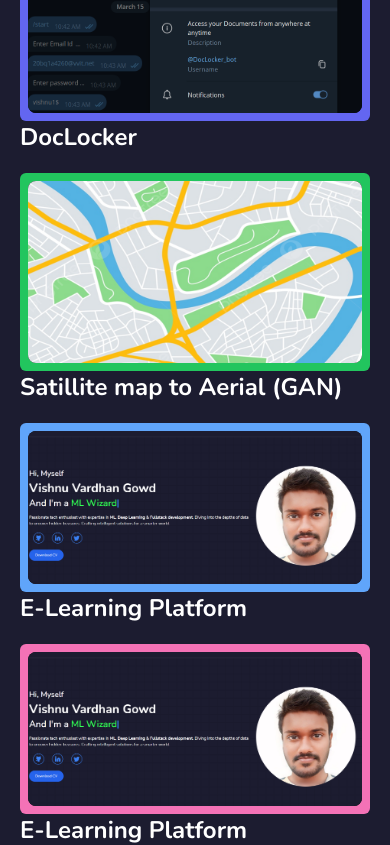
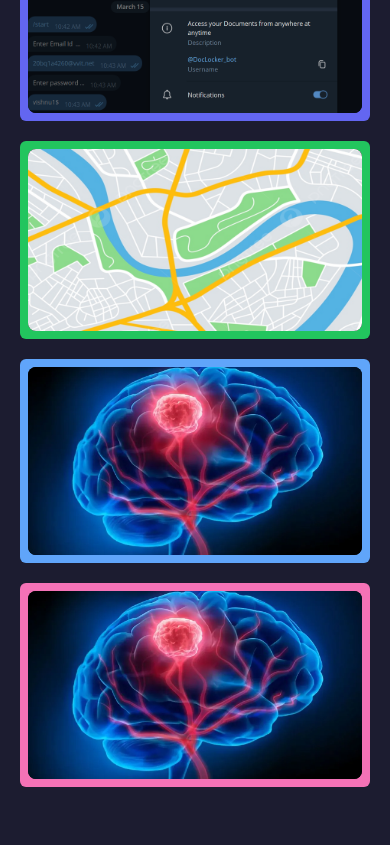
Before and after one commit to vishnuvardhanvaka/Portfolio, a Next.js app: page / in a window 390 px wide. Shown: the part 3400-4245 px from the top of the page. Built offline with nearby package versions, Linux system fonts and the light colour scheme.

Commit message:
added brain tumor classification project

```diff
--- a/package.json
+++ b/package.json
@@ -9,6 +9,7 @@
     "lint": "next lint"
   },
   "dependencies": {
+    "@radix-ui/react-tooltip": "^1.0.7",
     "class-variance-authority": "^0.7.0",
     "clsx": "^2.1.0",
     "framer-motion": "^11.0.13",
--- a/src/app/components/Projects.tsx
+++ b/src/app/components/Projects.tsx
@@ -1,6 +1,13 @@
 "use client";
+import React from "react";
 import { cn } from "@/lib/utils";
-import Link from 'next/link'
+import Link from 'next/link';
+import {
+    Tooltip,
+    TooltipContent,
+    TooltipProvider,
+    TooltipTrigger,
+} from "@/components/ui/tooltip"
 import {
     SiReact,
     SiNextdotjs,
@@ -18,12 +25,14 @@ import {
 import { BiNetworkChart } from "react-icons/bi";
 import { FaAws } from "react-icons/fa6";
 import { DirectionAwareHover } from "../../components/ui/direction-aware-hover";
+import { AnimatedTooltip } from "../../components/ui/animated-tooltip";
 
 export default function Projects() {
     const projects = [
         {
             title: "DocLocker",
             tech: [SiPython, SiTelegram, SiMongodb, FaAws],
+            techNames:['Python','Telegram','MongoDB','AWS'],
             link: "https://t.me/DocLocker_bot/",
             cover: "/docLocker.png",
             background: "bg-indigo-500",
@@ -31,22 +40,25 @@ export default function Projects() {
         {
             title: "Satillite map to Aerial (GAN)",
             tech: [SiPytorch, SiGooglecolab, BiNetworkChart, SiAlwaysdata],
+            techNames:['Pytorch','Colab','Deep Learning','Gen.Ai'],
             link: "https://github.com/vishnuvardhanvaka/pix2pix-GAN-satillite-view-to-street-view",
             cover: "/aerialView2.png",
             background: "bg-green-500",
         },
         {
-            title: "E-Learning Platform",
-            tech: [SiNextdotjs, SiPostgresql, SiFastapi, SiTailwindcss],
-            link: "http://localhost:3000/",
-            cover: "/portfolio.png",
+            title: "Brain Tumor Classification (CNN/VGG)",
+            tech: [SiPytorch, SiGooglecolab, BiNetworkChart, SiAlwaysdata],
+            techNames:['Pytorch','Colab','Deep Learning','Gen.Ai'],
+            link: "https://github.com/vishnuvardhanvaka/Brain-Cancer-Detection-Classification",
+            cover: "/brainTumorDetection.png",
             background: "bg-blue-400",
         },
         {
-            title: "E-Learning Platform",
-            tech: [SiNextdotjs, SiPostgresql, SiFastapi, SiTailwindcss],
-            link: "http://localhost:3000/",
-            cover: "/portfolio.png",
+            title: "Brain Tumor Classification (CNN/VGG)",
+            tech: [SiPytorch, SiGooglecolab, BiNetworkChart, SiAlwaysdata],
+            techNames:['Pytorch','Colab','Deep Learning','Gen.Ai'],
+            link: "https://github.com/vishnuvardhanvaka/Brain-Cancer-Detection-Classification",
+            cover: "/brainTumorDetection.png",
             background: "bg-pink-400",
         },
     ]
@@ -70,7 +82,29 @@ export default function Projects() {
                                             <h1 className="text-2xl font-bold">{project.title}</h1>
                                             <div className="flex items-center gap-5">
                                                 {project.tech.map((Icon, index) => (
-                                                    <Icon key={index} className="w-8 h-8" />
+
+                                                    <TooltipProvider>
+                                                        <Tooltip>
+                                                            <TooltipTrigger>
+                                                                <Icon
+                                                                    key={index}
+                                                                    className="w-8 h-8 z-30 hover:cursor-pointer"
+                                                                />
+                                                            </TooltipTrigger>
+                                                            <TooltipContent className="z-30">
+                                                                <p>{project.techNames ? project.techNames[index] : 'Machine Learning'}</p>
+                                                            </TooltipContent>
+                                                        </Tooltip>
+                                                    </TooltipProvider>
+
+                                                    // <AnimatedTooltip items={
+                                                    //     [{
+                                                    //         id: index,
+                                                    //         name: project.title,
+                                                    //         Icon: Icon,
+
+                                                    //     }]
+                                                    // } />
                                                 ))}
                                             </div>
                                         </div>
@@ -78,9 +112,6 @@ export default function Projects() {
 
                                 </div>
                             </Link>
-                            <div className="lg:hidden">
-                                <h1 className="text-2xl font-bold">{project.title}</h1>
-                            </div>
                         </div>
                     )
                 })}
--- a/src/components/ui/animated-tooltip.tsx
+++ b/src/components/ui/animated-tooltip.tsx
@@ -8,6 +8,7 @@ import {
     useMotionValue,
     useSpring,
 } from "framer-motion";
+import { IconType } from 'react-icons'
 
 export const AnimatedTooltip = ({
     items,
@@ -15,8 +16,9 @@ export const AnimatedTooltip = ({
     items: {
         id: number;
         name: string;
-    designation: string;
-    image: string;
+        // designation: string;
+        // image: string;
+        Icon: IconType;
     }[];
 }) => {
     const [hoveredIndex, setHoveredIndex] = useState<number | null>(null);
@@ -41,7 +43,7 @@ export const AnimatedTooltip = ({
         <>
             {items.map((item, idx) => (
                 <div
-          className="-mr-4  relative group"
+                    className="m  relative group"
                     key={item.name}
                     onMouseEnter={() => setHoveredIndex(item.id)}
                     onMouseLeave={() => setHoveredIndex(null)}
@@ -73,18 +75,20 @@ export const AnimatedTooltip = ({
                                 <div className="font-bold text-white relative z-30 text-base">
                                     {item.name}
                                 </div>
-                <div className="text-white text-xs">{item.designation}</div>
+                                {/* <div className="text-white text-xs">{item.designation}</div> */}
                             </motion.div>
                         )}
                     </AnimatePresence>
-          <Image
+                    {/* <Image
             onMouseMove={handleMouseMove}
             height={100}
             width={100}
             src={item.image}
             alt={item.name}
             className="object-cover !m-0 !p-0 object-top rounded-full h-14 w-14 border-2 group-hover:scale-105 group-hover:z-30 border-white  relative transition duration-500"
-          />
+          /> */}
+                    <item.Icon className="border-2 " />
+
                 </div>
             ))}
         </>
--- /dev/null
+++ b/src/components/ui/tooltip.tsx
@@ -0,0 +1,30 @@
+"use client"
+
+import * as React from "react"
+import * as TooltipPrimitive from "@radix-ui/react-tooltip"
+
+import { cn } from "@/lib/utils"
+
+const TooltipProvider = TooltipPrimitive.Provider
+
+const Tooltip = TooltipPrimitive.Root
+
+const TooltipTrigger = TooltipPrimitive.Trigger
+
+const TooltipContent = React.forwardRef<
+  React.ElementRef<typeof TooltipPrimitive.Content>,
+  React.ComponentPropsWithoutRef<typeof TooltipPrimitive.Content>
+>(({ className, sideOffset = 5, ...props }, ref) => (
+  <TooltipPrimitive.Content
+    ref={ref}
+    sideOffset={sideOffset}
+    className={cn(
+      "z-50 overflow-hidden rounded-md border bg-popover px-3 py-1.5 text-sm text-popover-foreground shadow-md animate-in fade-in-0 zoom-in-95 data-[state=closed]:animate-out data-[state=closed]:fade-out-0 data-[state=closed]:zoom-out-95 data-[side=bottom]:slide-in-from-top-2 data-[side=left]:slide-in-from-right-2 data-[side=right]:slide-in-from-left-2 data-[side=top]:slide-in-from-bottom-2",
+      className
+    )}
+    {...props}
+  />
+))
+TooltipContent.displayName = TooltipPrimitive.Content.displayName
+
+export { Tooltip, TooltipTrigger, TooltipContent, TooltipProvider }
```
Also changed, not shown: public/brainTumorDetection.png (added), 1 other file (tests, documents, lock files or other folders). Lines whose indentation alone changed are shown as unchanged.
